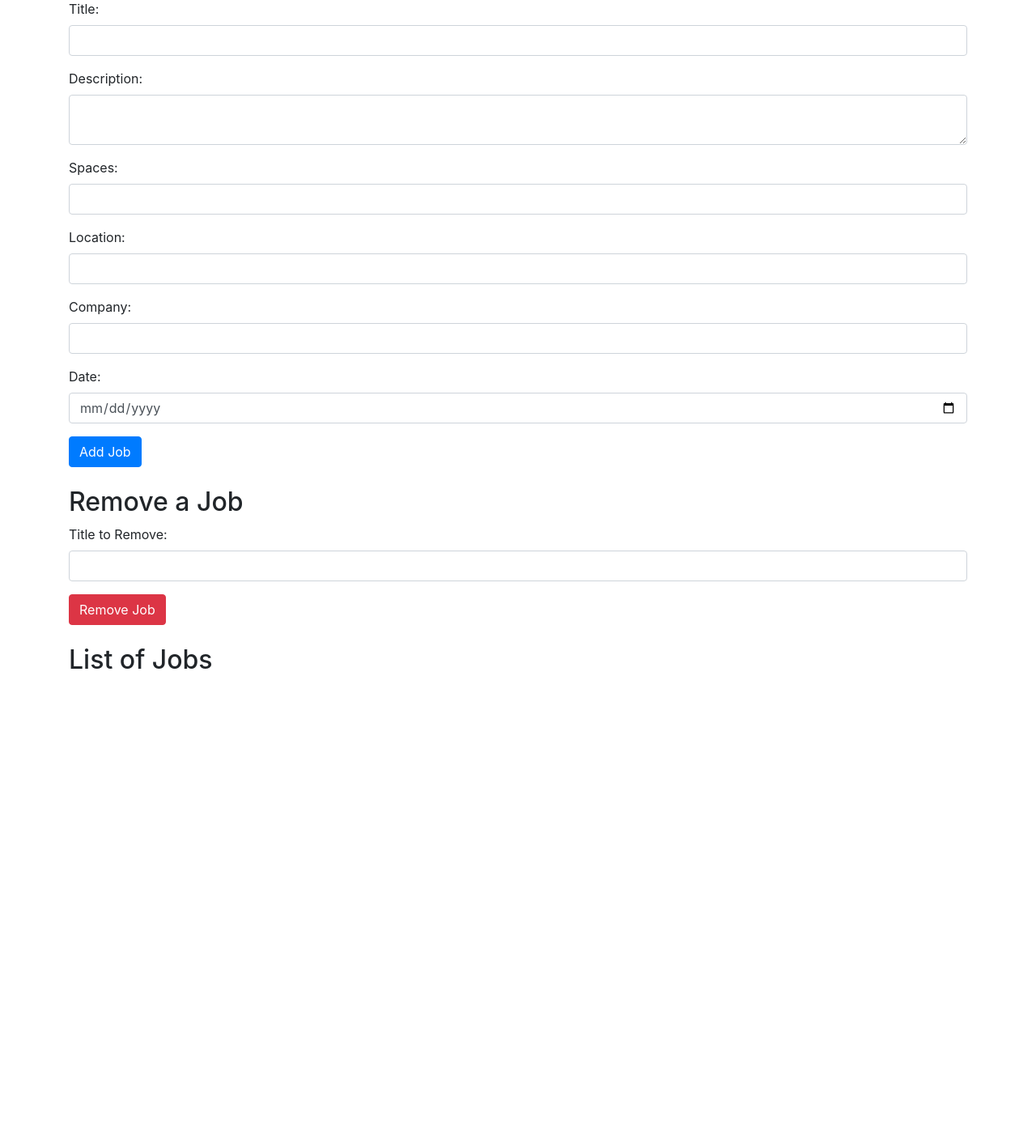
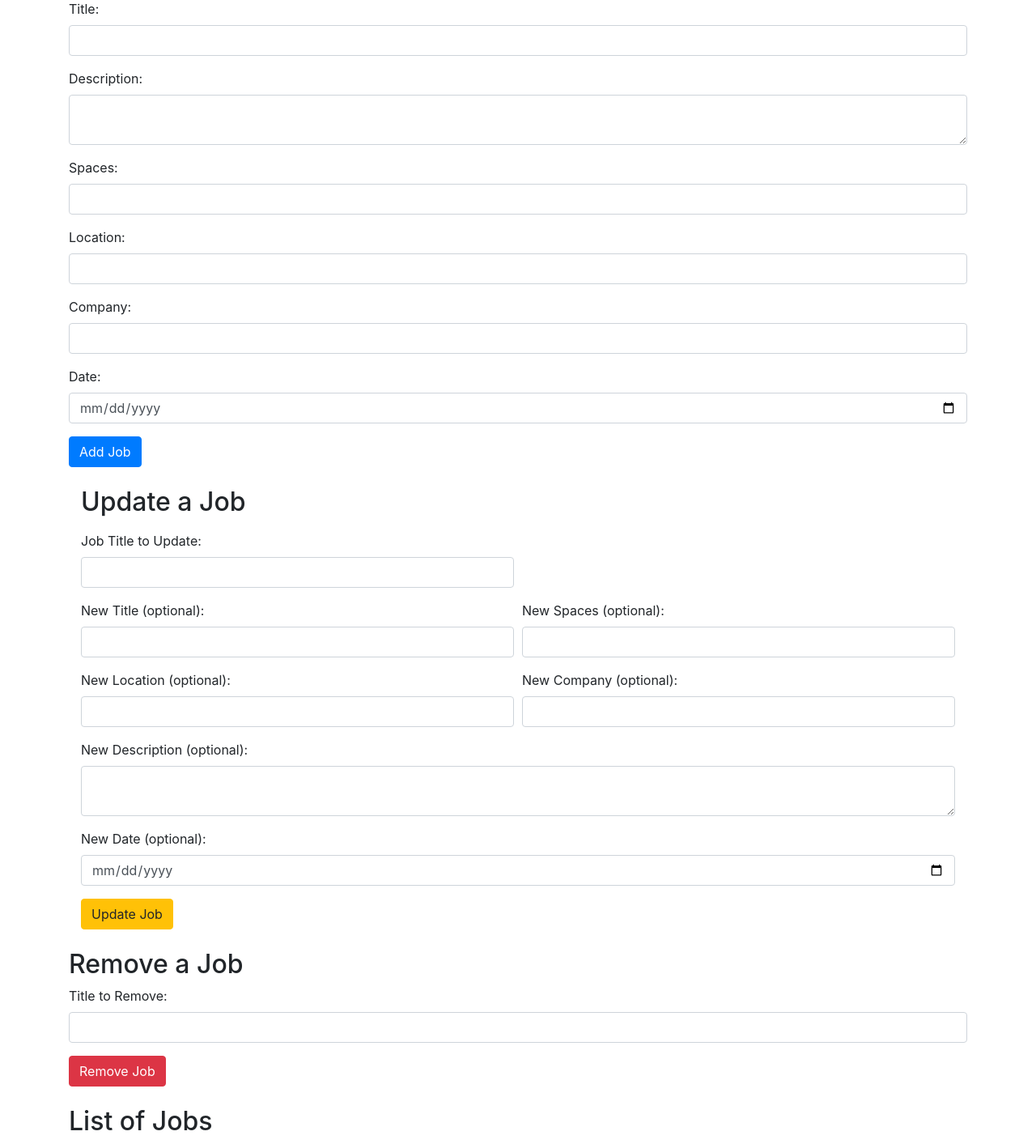
Before and after one commit to ajsackett/NEWUNIPROJECT, a Flask app: template templates/admin_dashboard.html in a window 1280 px wide. Shown: the part 229-1642 px from the top of the page at 81% size. Before the commit the page ends 1055 px from the top, so only its background shows below. Run offline with Flask 3, Linux system fonts and the light colour scheme; the template is opened without the code that fills it, so the values that code supplies are empty; some libraries are stand-ins or nearby versions.

Commit message:
added update

```diff
--- a/main.py
+++ b/main.py
@@ -124,6 +124,25 @@ def admin_dashboard():
 
             # Redirect or return a success message
 
+        elif request.form.get('action') == 'update':
+            job_name = request.form.get('job_name')
+            current_job = load_job_by_name(job_name)
+            if not current_job:
+                return 'Job not found', 404
+
+            update_data = {}
+            for field in ['title', 'description', 'spaces', 'location', 'company', 'date']:
+                update_data[field] = request.form.get(field) if request.form.get(field) else current_job[field]
+
+            if update_data['date']:
+                try:
+                    update_data['date'] = datetime.strptime(update_data['date'], '%Y-%m-%d')
+                except ValueError:
+                    return 'Invalid date format. Please use YYYY-MM-DD format.', 400
+
+            update_job_in_db(job_name, update_data)
+            return redirect('/admin/dashboard')
+
     jobs = load_all_jobs()
     return render_template('admin_dashboard.html', jobs=jobs)
 
@@ -195,6 +214,20 @@ def get_user_by_id(id):
         result = conn.execute(text("SELECT * FROM users WHERE id = :id"), {"id": id})
         return result.fetchone()
 
+
+def load_job_by_name(job_name):
+    with engine.connect() as conn:
+        result = conn.execute(text("SELECT * FROM job_listings WHERE title = :title"), {"title": job_name})
+        row = result.fetchone()
+        return row._asdict() if row else None
+
+def update_job_in_db(job_name, update_data):
+    with engine.connect() as conn:
+        conn.execute(
+            text("UPDATE job_listings SET title=:title, description=:description, spaces=:spaces, location=:location, company=:company, date=:date WHERE title = :original_title"),
+            {**update_data, "original_title": job_name}
+        )
+
 @app.route('/api/jobs')
 def list_jobs():
     jobs = load_all_jobs()
--- a/templates/admin_dashboard.html
+++ b/templates/admin_dashboard.html
@@ -48,6 +48,63 @@
             </div>
         </form>
 
+        <!-- ... existing content ... -->
+
+<!-- Form for Updating a Job -->
+<div class="container mt-4">
+    <h2>Update a Job</h2>
+    <form method="POST" action="/admin/dashboard" class="mt-3">
+        <input type="hidden" name="action" value="update">  <!-- Action identifier -->
+
+        <div class="form-row">
+            <div class="form-group col-md-6">
+                <label for="job_name">Job Title to Update:</label>
+                <input type="text" name="job_name" id="job_name" required class="form-control">
+            </div>
+        </div>
+
+        <!-- Fields for updating job details -->
+        <div class="form-row">
+            <div class="form-group col-md-6">
+                <label for="update_title">New Title (optional):</label>
+                <input type="text" name="title" id="update_title" class="form-control">
+            </div>
+            <div class="form-group col-md-6">
+                <label for="update_spaces">New Spaces (optional):</label>
+                <input type="number" name="spaces" id="update_spaces" class="form-control">
+            </div>
+        </div>
+
+        <div class="form-row">
+            <div class="form-group col-md-6">
+                <label for="update_location">New Location (optional):</label>
+                <input type="text" name="location" id="update_location" class="form-control">
+            </div>
+            <div class="form-group col-md-6">
+                <label for="update_company">New Company (optional):</label>
+                <input type="text" name="company" id="update_company" class="form-control">
+            </div>
+        </div>
+
+        <div class="form-group">
+            <label for="update_description">New Description (optional):</label>
+            <textarea name="description" id="update_description" class="form-control"></textarea>
+        </div>
+
+        <div class="form-group">
+            <label for="update_date">New Date (optional):</label>
+            <input type="date" name="date" id="update_date" class="form-control">
+        </div>
+
+        <div class="form-group">
+            <input type="submit" value="Update Job" class="btn btn-warning">
+        </div>
+    </form>
+</div>
+
+<!-- ... existing content ... -->
+
+
         <!-- Form for Removing a Job by Title -->
         <h2 class="mt-4">Remove a Job</h2>
         <form method="POST" action="/admin/dashboard">
```
